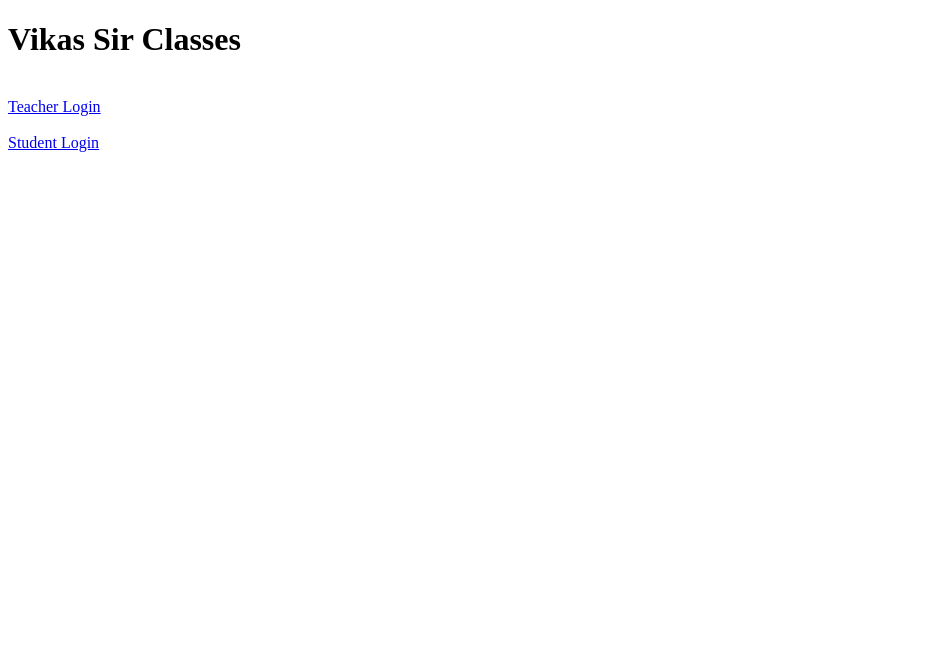
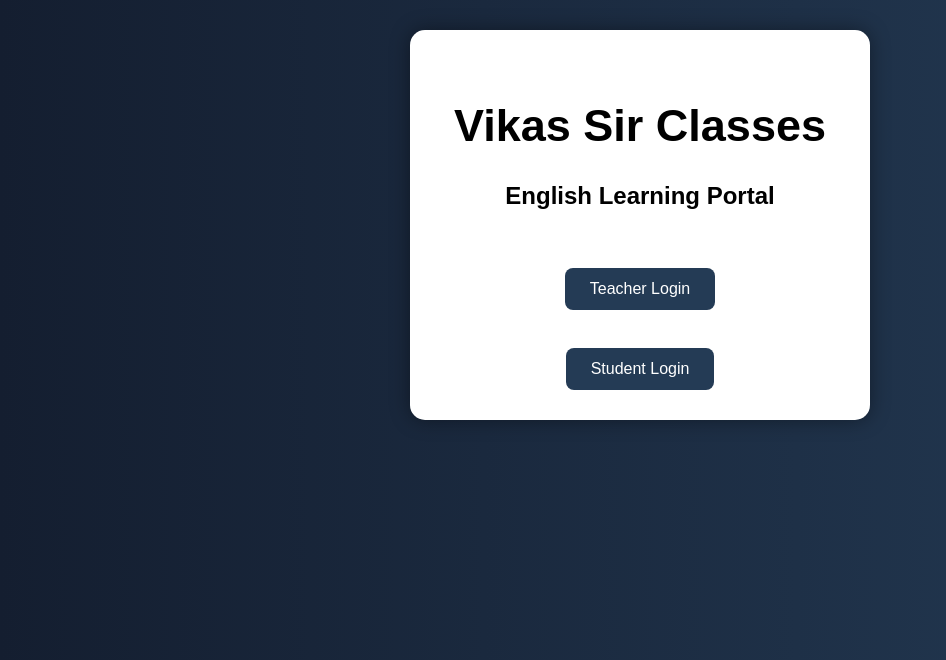
Before and after one commit to sachin031993sk-debug/english-teacher-website, a Flask app: page / in a window 1280 px wide. Shown: the top 660 px of the page, without its empty margins (0-946 px from the left). Run offline with Flask 3, Linux system fonts and the light colour scheme.

Commit message:
updated homepage

```diff
--- a/templates/index.html
+++ b/templates/index.html
@@ -2,24 +2,41 @@
 <html>
 
 <head>
+
     <title>Vikas Sir Classes</title>
+
+    <link rel="stylesheet"
+          href="{{ url_for('static', filename='style.css') }}">
+
 </head>
 
 <body>
 
+    <div class="container">
+
         <h1>Vikas Sir Classes</h1>
+
+        <h2>
+            English Learning Portal
+        </h2>
 
         <br>
 
         <a href="/teacher">
+            <button>
                 Teacher Login
+            </button>
         </a>
 
         <br><br>
 
         <a href="/student">
+            <button>
                 Student Login
+            </button>
         </a>
+
+    </div>
 
 </body>
 
```
Lines whose indentation alone changed are shown as unchanged.
